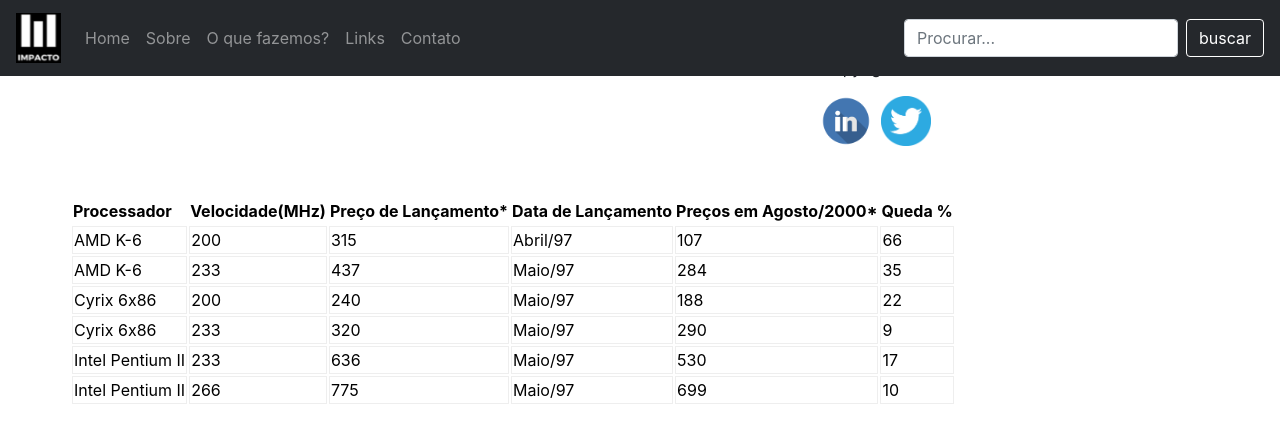
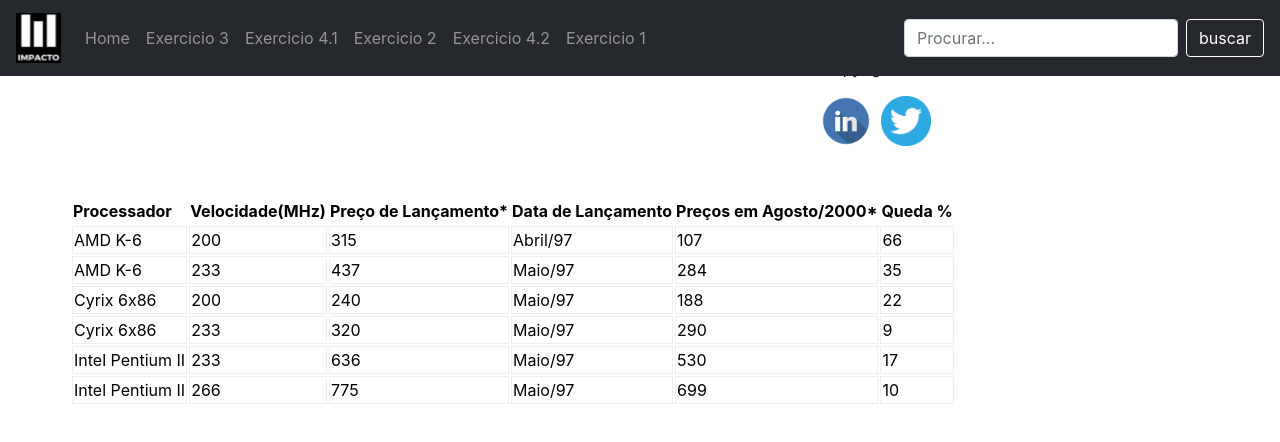
Before and after one commit to Felipeeal01/AC02_Atividade_Devops, a plain HTML site: page FLAVIA.html in a window 1280 px wide. Drawn offline with Linux system fonts and the light colour scheme.

Commit message:
Alteracao_Flavia_Index

```diff
--- a/FLAVIA.html
+++ b/FLAVIA.html
@@ -17,6 +17,7 @@
 
   <body>
 
+
     <nav class="navbar navbar-expand navbar-dark fixed-top bg-dark"> <!-- Menu de navegação. -->
       <a class="navbar-brand" href="#">
         <img src="logoAC.png" height="50" width="45">
@@ -28,19 +29,22 @@
       <div class="collapse navbar-collapse" id="navbarsExampleDefault">
         <ul class="navbar-nav mr-auto menu">
           <li class="nav-item">
-            <a class="nav-link" href="#">Home</a>
+              <a class="nav-link" href="Index.html">Home</a>
           </li>
           <li class="nav-item">
-            <a class="nav-link" href="#">Sobre</a>
+            <a class="nav-link" href="Felipe.html">Exercicio 3</a>
           </li>
           <li class="nav-item">
-            <a class="nav-link" href="#">O que fazemos?</a>
+            <a class="nav-link dropdown" href="marcelo.html">Exercicio 4.1</a>
           </li>
           <li class="nav-item">
-            <a class="nav-link" href="#">Links</a>
+            <a class="nav-link" href="Caique.html">Exercicio 2</a>
           </li>
           <li class="nav-item">
-            <a class="nav-link" href="#">Contato</a>
+            <a class="nav-link" href="FLAVIA.html">Exercicio 4.2</a>
+          </li>
+          <li class="nav-item">
+            <a class="nav-link" href="VITOR.html">Exercicio 1</a>
           </li>
         </ul>
         <form class="form-inline my-2 my-lg-0">
@@ -48,7 +52,7 @@
           <button class="btn btn-outline-success my-2 my-sm-0" type="submit">buscar</button>
         </form>
       </div>
-    </nav>
+</nav>
 
     <main role="main">
 
```
